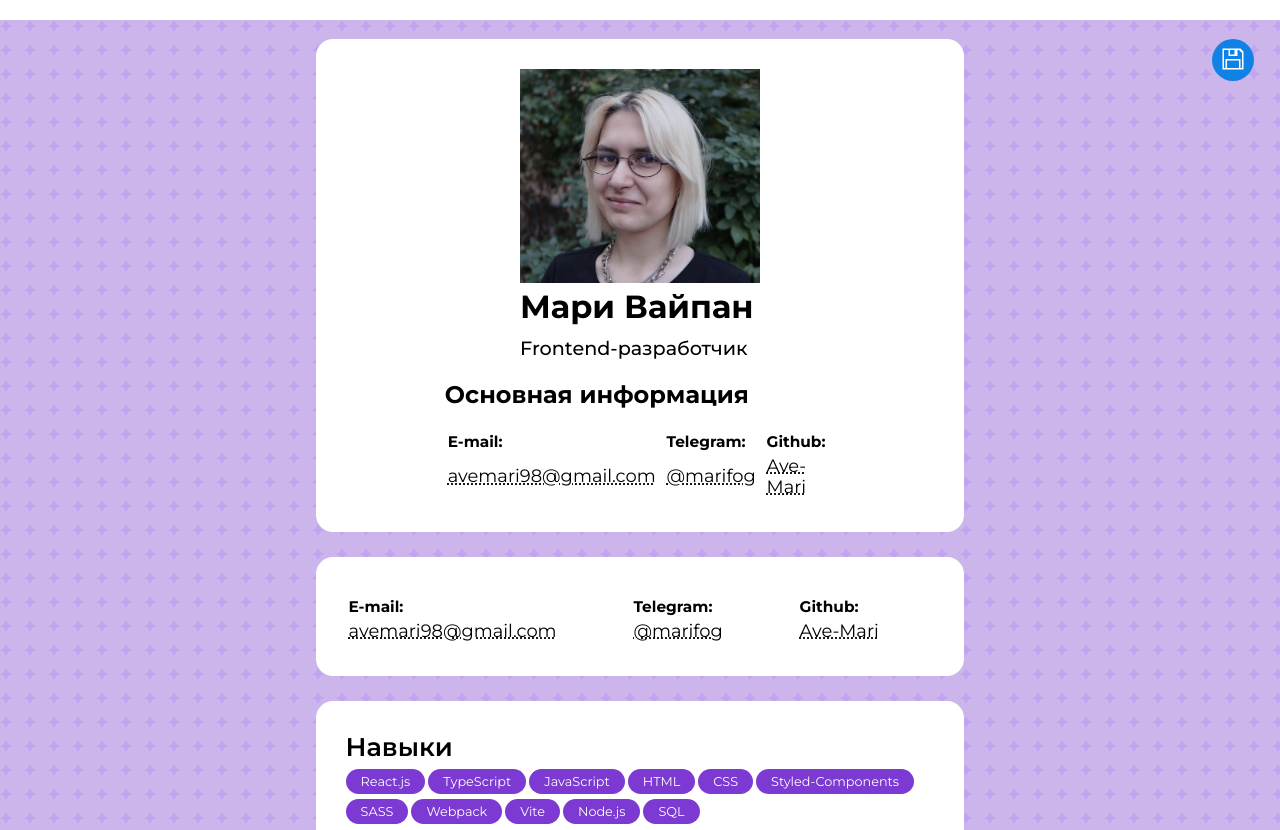
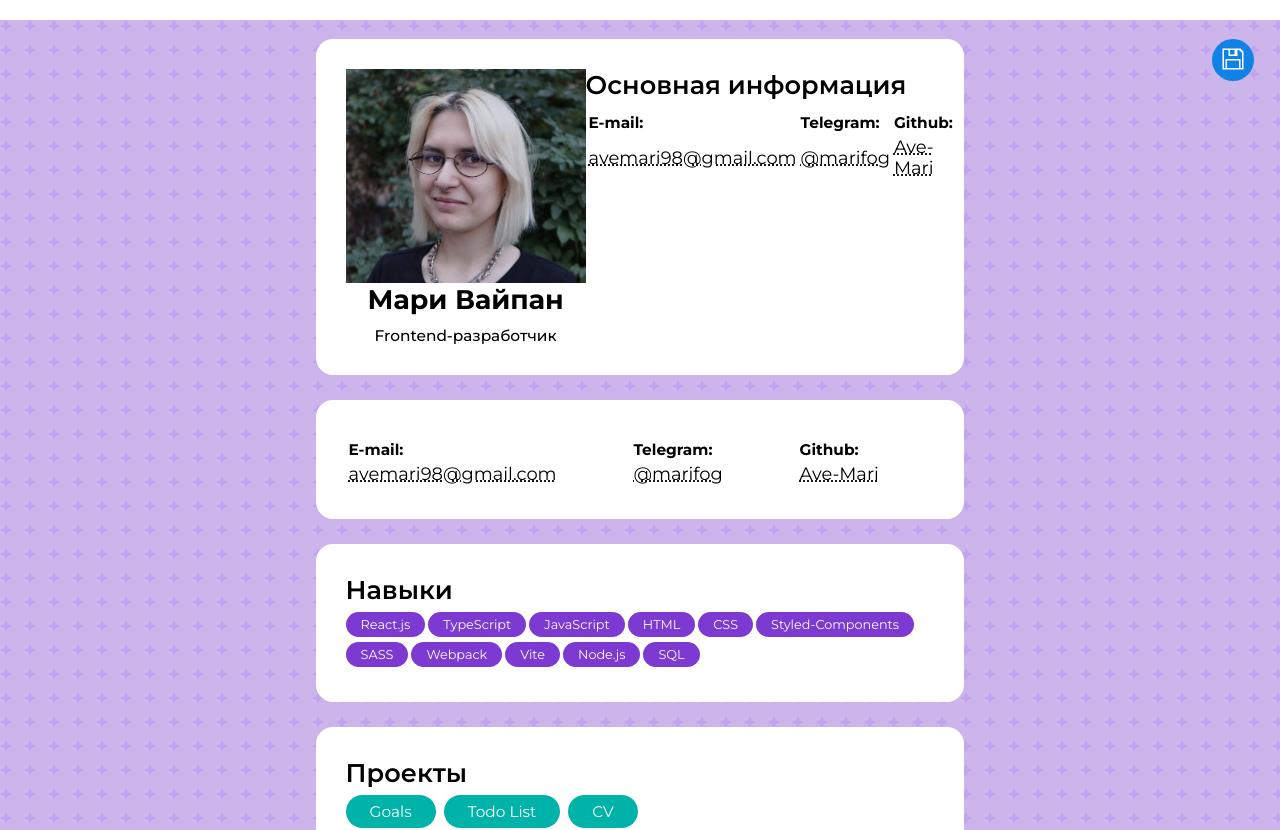
Before and after one commit to Ave-Mari/Mari-CV, a React app: page / in a window 1280 px wide. Shown: the top 830 px of the page. Built offline with nearby package versions, Linux system fonts and the light colour scheme; some icons are missing; the HTML template or start-up script is replaced by a standard one.

Commit message:
add style to main section

```diff
--- a/src/components/MainSection/MainSection.styles.ts
+++ b/src/components/MainSection/MainSection.styles.ts
@@ -7,27 +7,40 @@ export const Wrapper = styled.section`
     margin-bottom: 25px;
     padding: 30px;
 
-
     display: flex;
-    flex-direction: column;
-    align-items: center;
+    justify-content: space-between;
 
     h1 {
         font-weight: 700;
-        font-size: 2.5vw;
+        font-size: 2.1vw;
+        margin-top: 0px;
+        margin-bottom: 10px;
+    }
+
+    h2 {
+        font-size: 2vw;
+        font-weight: 600;
         margin-top: 0px;
         margin-bottom: 10px;
     }
 
     h3 {
         font-weight: 500;
-        font-size: 1.5vw;
+        font-size: 1.2vw;
         margin: 0px;
 
     }
 
     .avatar {
         width: 240px;
+        display: flex;
+        flex-direction: column;
+        align-items: center;
+    }
+
+    .basic-info {
+        display: flex;
+        flex-direction: column;
     }
 
     @media only screen and (max-width: 1024px) {
```
